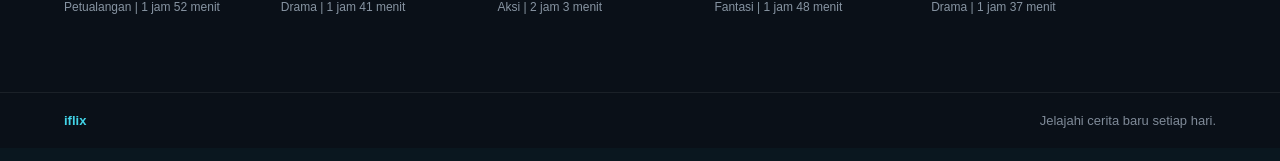
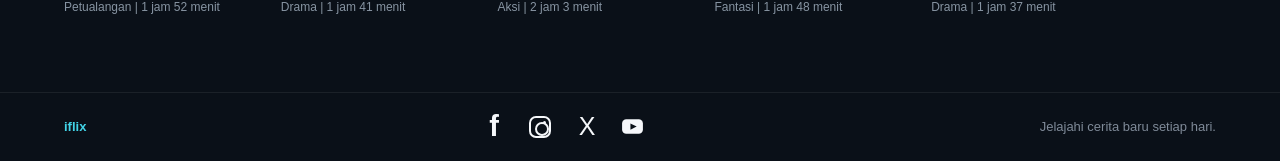
Before and after one commit to SofyanRachmadRiskyanto/netflix, a PHP site: page /dashboard.php in a window 1280 px wide. Shown: the part 2015-2176 px from the top of the page. Before the commit the page ends 2143 px from the top, so only its background shows below. Run offline with PHP 8.4, Linux system fonts and the light colour scheme; the visitor is signed in with stand-in values (Sample User, id 1).

Commit message:
Add social media links to footer
Co-authored-by: Copilot <223556219+Copilot@users.noreply.github.com>

```diff
--- a/dashboard.php
+++ b/dashboard.php
@@ -155,7 +155,20 @@ $sections = [
         </main>
 
         <footer class="home-footer">
-            <span>iflix</span>
+            <span class="footer-brand">iflix</span>
+            <nav class="social-links" aria-label="Media sosial">
+                <a class="social-link social-facebook" href="https://www.facebook.com/" target="_blank" rel="noopener noreferrer" aria-label="Facebook" title="Facebook">f</a>
+                <a class="social-link" href="https://www.instagram.com/" target="_blank" rel="noopener noreferrer" aria-label="Instagram" title="Instagram">
+                    <span class="instagram-mark" aria-hidden="true"></span>
+                </a>
+                <a class="social-link social-x" href="https://x.com/" target="_blank" rel="noopener noreferrer" aria-label="X" title="X">X</a>
+                <a class="social-link" href="https://www.youtube.com/" target="_blank" rel="noopener noreferrer" aria-label="YouTube" title="YouTube">
+                    <svg class="youtube-mark" viewBox="0 0 24 24" aria-hidden="true">
+                        <rect x="2" y="5" width="20" height="14" rx="4"></rect>
+                        <path d="m10 9 6 3-6 3z"></path>
+                    </svg>
+                </a>
+            </nav>
             <span>Jelajahi cerita baru setiap hari.</span>
         </footer>
     </div>
--- a/style.css
+++ b/style.css
@@ -806,6 +806,7 @@ body {
 
 .home-footer {
     display: flex;
+    align-items: center;
     justify-content: space-between;
     gap: 16px;
     margin-top: auto;
@@ -815,9 +816,89 @@ body {
     font-size: 13px;
 }
 
-.home-footer span:first-child {
+.footer-brand {
     color: #42d4e8;
     font-weight: 800;
+}
+
+.social-links {
+    display: flex;
+    align-items: center;
+    gap: 20px;
+}
+
+.social-link {
+    display: inline-flex;
+    width: 26px;
+    height: 28px;
+    align-items: center;
+    justify-content: center;
+    color: #f5f7fa;
+    text-decoration: none;
+    transition: color 160ms ease, transform 160ms ease;
+}
+
+.social-link:hover,
+.social-link:focus-visible {
+    color: #42d4e8;
+    transform: translateY(-2px);
+}
+
+.social-facebook {
+    align-items: flex-end;
+    font-family: Arial, Helvetica, sans-serif;
+    font-size: 29px;
+    font-weight: 700;
+    line-height: 1;
+}
+
+.instagram-mark {
+    position: relative;
+    width: 22px;
+    height: 22px;
+    border: 2px solid currentColor;
+    border-radius: 7px;
+}
+
+.instagram-mark::before {
+    position: absolute;
+    top: 4px;
+    left: 4px;
+    width: 10px;
+    height: 10px;
+    border: 2px solid currentColor;
+    border-radius: 50%;
+    content: "";
+}
+
+.instagram-mark::after {
+    position: absolute;
+    top: 3px;
+    right: 3px;
+    width: 3px;
+    height: 3px;
+    border-radius: 50%;
+    background: currentColor;
+    content: "";
+}
+
+.social-x {
+    font-size: 25px;
+    font-weight: 400;
+    letter-spacing: -2px;
+}
+
+.youtube-mark {
+    width: 25px;
+    height: 25px;
+}
+
+.youtube-mark rect {
+    fill: currentColor;
+}
+
+.youtube-mark path {
+    fill: #0a1018;
 }
 
 @media (max-width: 900px) {
@@ -984,6 +1065,7 @@ body {
 
     .home-footer {
         flex-direction: column;
+        align-items: flex-start;
         padding: 18px;
     }
 }
```
